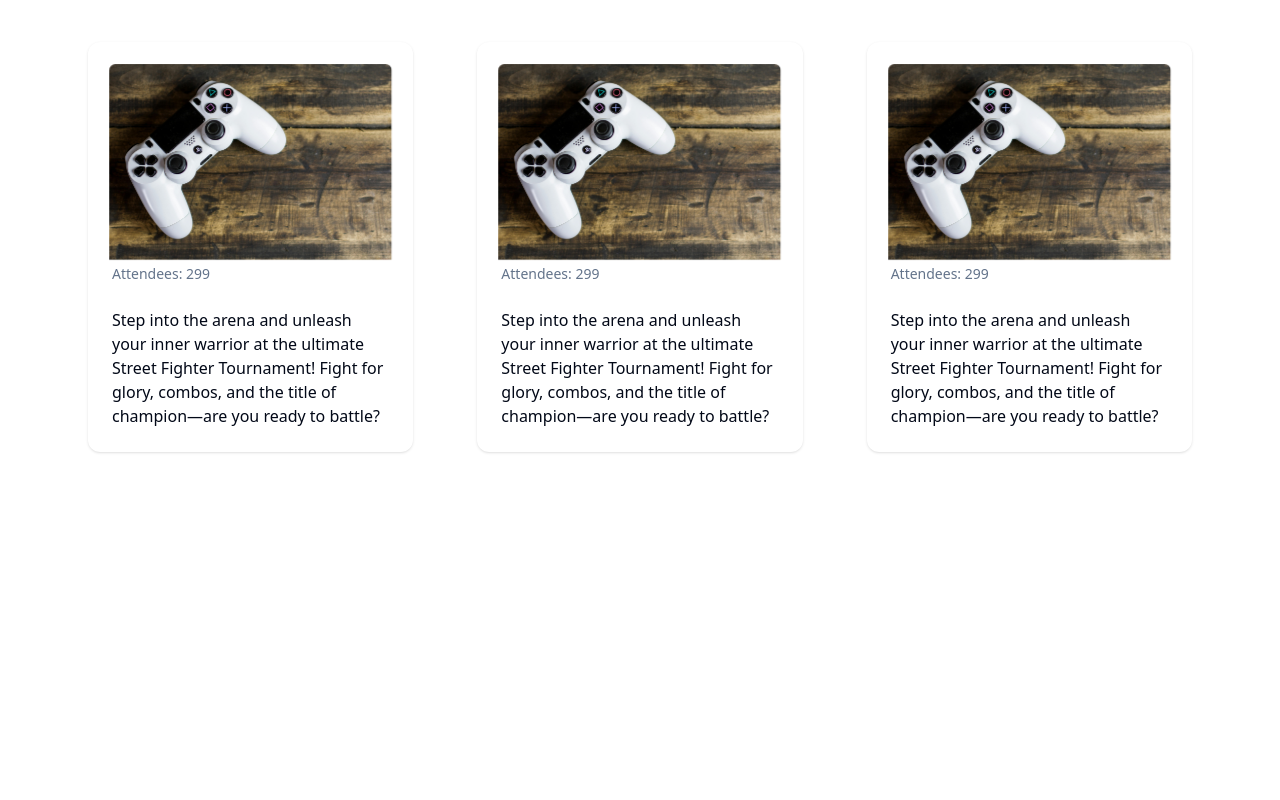
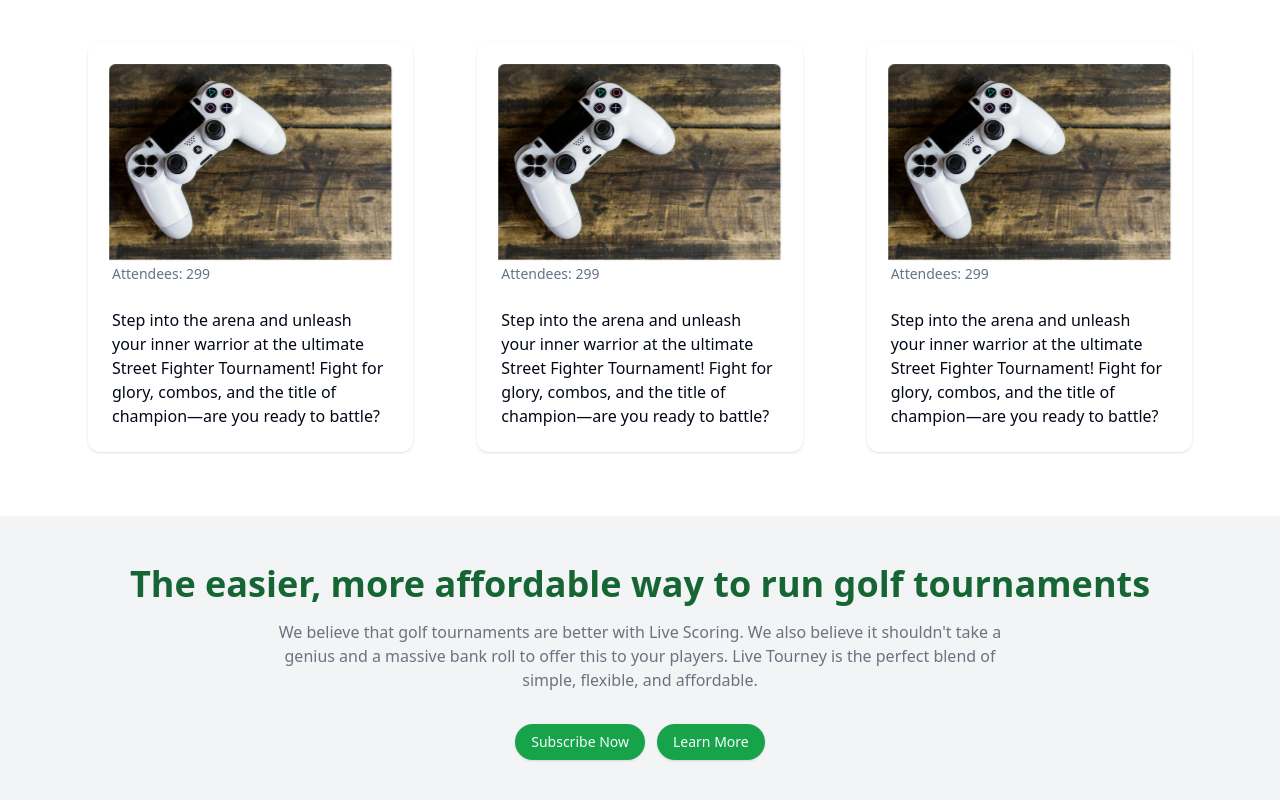
Before and after one commit to Yashgite/tournament, a Next.js app: page /blog in a window 1280 px wide. Shown: the part 2576-3376 px from the top of the page. Before the commit the page ends 3092 px from the top, so only its background shows below. Built offline with nearby package versions, Linux system fonts and the light colour scheme.

Commit message:
update Blog Animation

```diff
--- a/app/blog/page.jsx
+++ b/app/blog/page.jsx
@@ -2,14 +2,16 @@
 
 import { motion } from 'framer-motion';
 import Cards from '../Cards';
+import { Button } from '@/components/ui/button';
 
 const blogPosts = [
-  1,2,3,4,5,6,7,8,9,10,11,12,13,14,15,16,17,18
+  1, 2, 3, 4, 5, 6, 7, 8, 9, 10, 11, 12, 13, 14, 15, 16, 17, 18
 ];
 
 export default function Blog() {
 
   return (
+    <>
       <div className="w-full justify-center items-center min-h-screen sm:p-10 px-4">
         {/* Header */}
         <header className="text-center my-12">
@@ -33,7 +35,7 @@
 
         {/* Blog Cards */}
         <main className="grid grid-cols-1 sm:grid-cols-2 lg:grid-cols-3 gap-4 max-w-6xl mx-auto">
-        {blogPosts.map((post,index) => (
+          {blogPosts.map((post, index) => (
             <motion.div
               key={post}
               initial={{ opacity: 0, y: 50 }}
@@ -45,11 +47,43 @@
               whileOutOfView={{ opacity: 0, y: 50 }}
 
             >
-            <Cards/>
+              <Cards />
             </motion.div>
           ))}
         </main>
       </div>
 
+      <div className="w-full items-center justify-center bg-gray-100 py-12">
+        {/* Section Header */}
+        <motion.div
+          className="text-center mb-8"
+          initial={{ opacity: 0, y: 50 }}
+          whileInView={{ opacity: 1, y: 0 }}
+          transition={{ duration: 1.2 }}
+        >
+          <h2 className="text-2xl sm:text-4xl font-bold text-green-800">
+            The easier, more affordable way to run golf tournaments
+          </h2>
+          <p className="mt-4 max-w-3xl mx-auto text-sm sm:text-base text-gray-500 ">
+            We believe that golf tournaments are better with Live Scoring. We also believe it shouldn't take a genius and a massive bank roll to offer this to your players. Live Tourney is the perfect blend of simple, flexible, and affordable.
+          </p>
+        </motion.div>
+
+        {/* Call to Action Button */}
+        <motion.div
+          className="flex mx-auto justify-center"
+          initial={{ opacity: 0, scale: 0.8 }}
+          whileInView={{ opacity: 1, scale: 1 }}
+          transition={{ duration: 1.2 }}
+        >
+          <Button className="rounded-full bg-green-600 transition-all">
+            Subscribe Now
+          </Button>
+          <Button className=" ml-3 bg-green-600 rounded-full transition-all">
+            Learn More
+          </Button>
+        </motion.div>
+      </div>
+    </>
   );
 }
--- a/app/page.js
+++ b/app/page.js
@@ -6,16 +6,19 @@
 
 
 const page = () => {
+  const AnimatedButton = motion(Button);
   const router = useRouter();
   return (
-    <motion.div
+    <div
     className="mx-auto my-20 items-center justify-center flex"
-    whileTap={{scale:0.8}}
-    whileHover={{scale:1.2}}
-    initial={{scale:1}}
+
     >
-      <Button className="p-5 text-2xl" onClick={()=> router.push("/blog") }>Blog</Button>
-    </motion.div>
+      <AnimatedButton
+      whileTap={{scale:0.8}}
+      whileHover={{scale:1.2}}
+      initial={{scale:1}}
+      className="p-5 text-2xl" onClick={()=> router.push("/blog") }>Blog</AnimatedButton>
+    </div>
   )
 }
 
```
Lines whose indentation alone changed are shown as unchanged.
